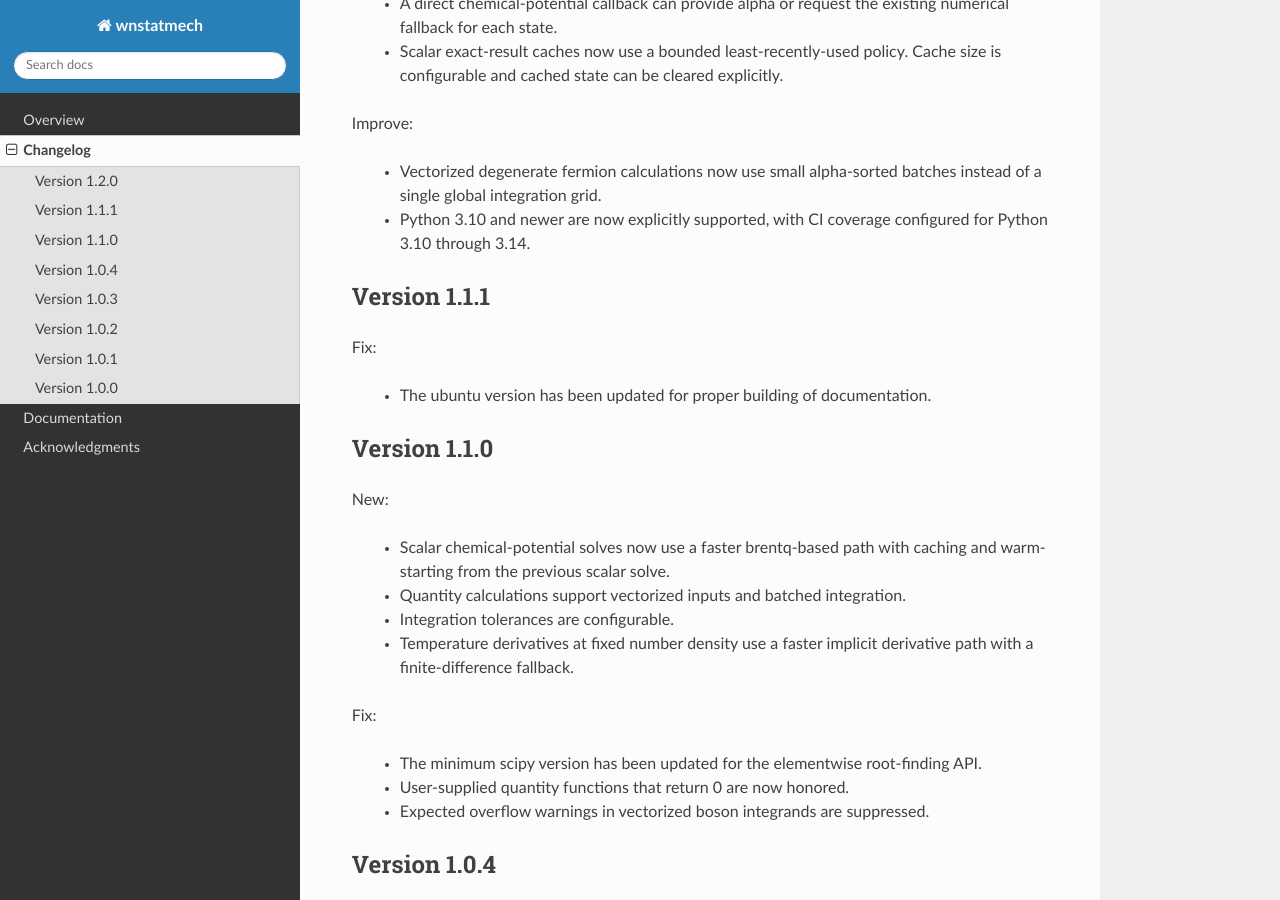
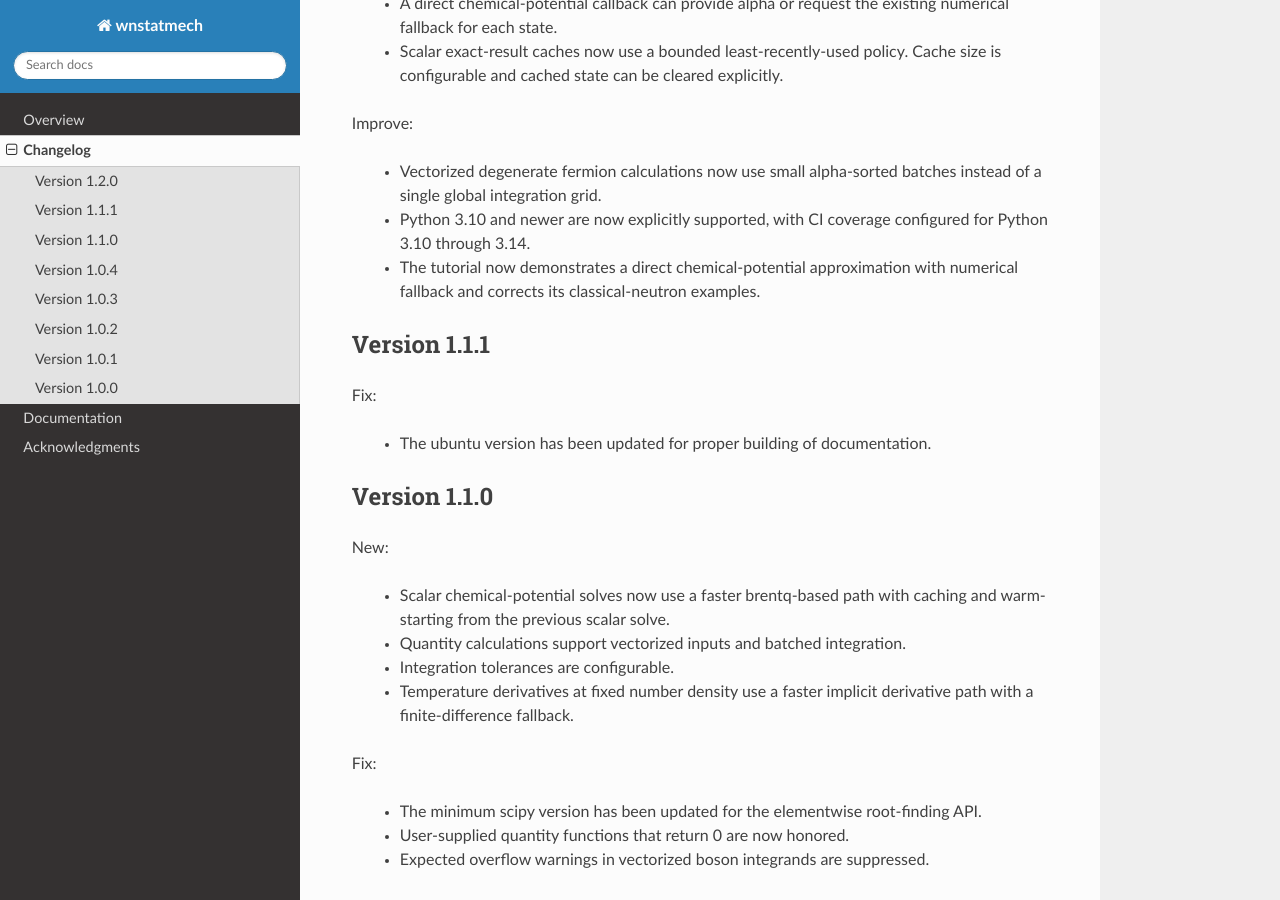
Before and after one commit to mbradle/wnstatmech, a Sphinx documentation site: the page built from doc/source/changelog.rst, in a window 1280 px wide and 900 px high, scrolled down 418 px. Built offline with Sphinx 7.4.7 and the Read the Docs theme 3.1.0, drawn with Linux system fonts in a browser that asks for light colours.

Commit message:
Update and fix tutorial.  Change release date.

```diff
--- a/doc/source/changelog.rst
+++ b/doc/source/changelog.rst
@@ -23,6 +23,8 @@ Improve:
     batches instead of a single global integration grid.
   * Python 3.10 and newer are now explicitly supported, with CI coverage
     configured for Python 3.10 through 3.14.
+  * The tutorial now demonstrates a direct chemical-potential approximation
+    with numerical fallback and corrects its classical-neutron examples.
 
 Version 1.1.1
 -------------
```
Also changed, not shown: 2 other files.
